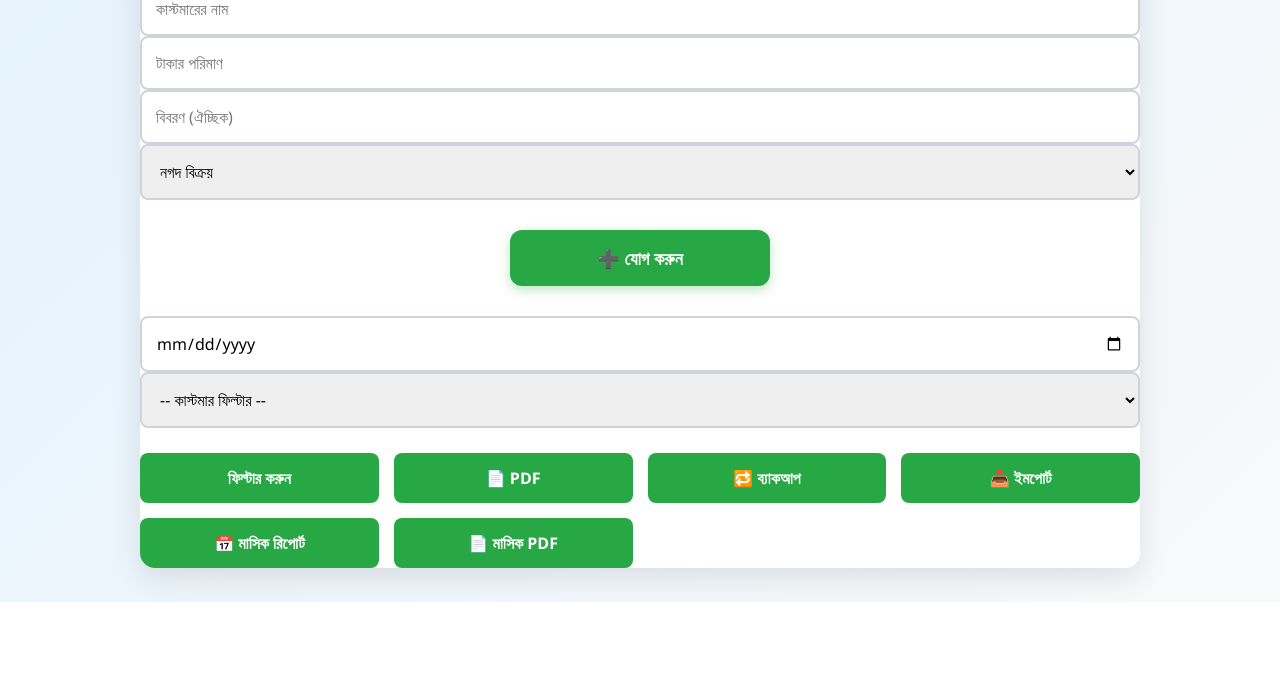
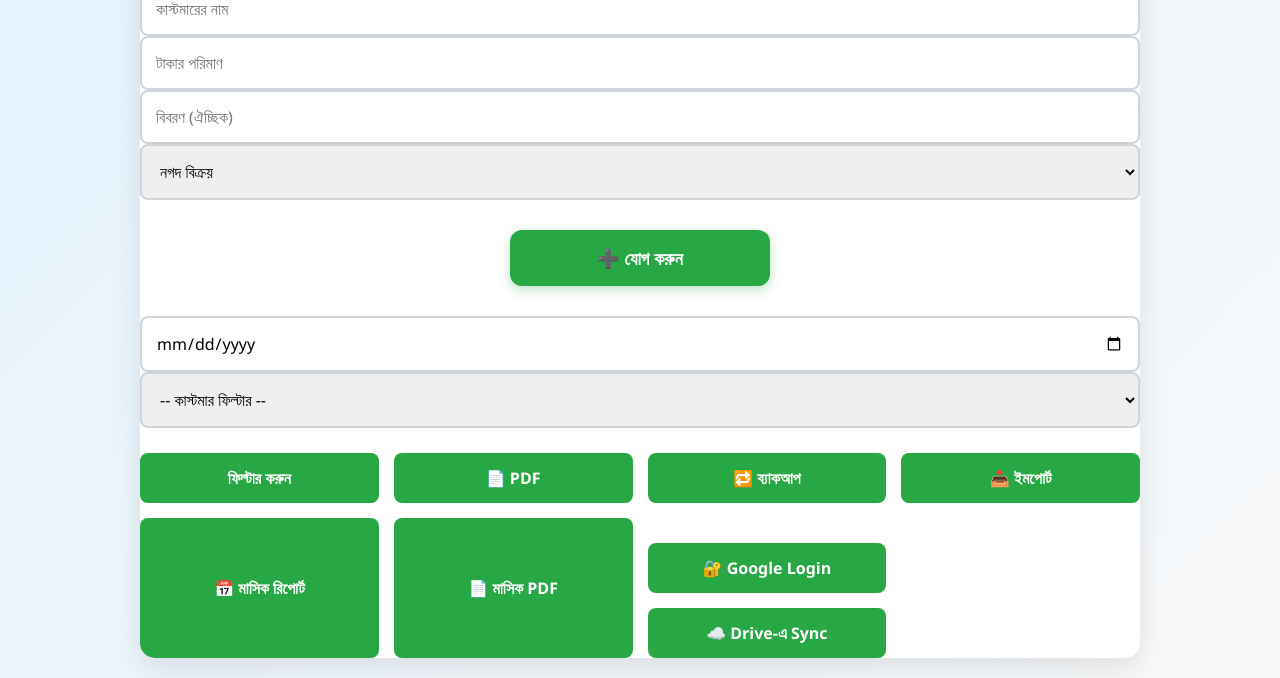
Before and after one commit to sufian62671/Hisebkhata, a plain HTML site: page index.html in a window 1280 px wide. Shown: the part 198-876 px from the top of the page. Before the commit the page ends 800 px from the top, so only its background shows below. Drawn offline with nearby package versions, Linux system fonts and the light colour scheme.

Commit message:
Update index.html

```diff
--- a/index.html
+++ b/index.html
@@ -45,6 +45,11 @@
           <button onclick="generateMonthlyReport() " class="btn">📅 মাসিক রিপোর্ট</button>
 
           <button onclick="generateMonthlyPDF()" class="btn">📄 মাসিক PDF</button>
+
+<div class="btn-group">
+  <button onclick="handleClientLoad()" class="btn">🔐 Google Login</button>
+  <button onclick="saveEntriesToDrive()" class="btn">☁️ Drive-এ Sync</button>
+</div>
       </div>
 
 
```
